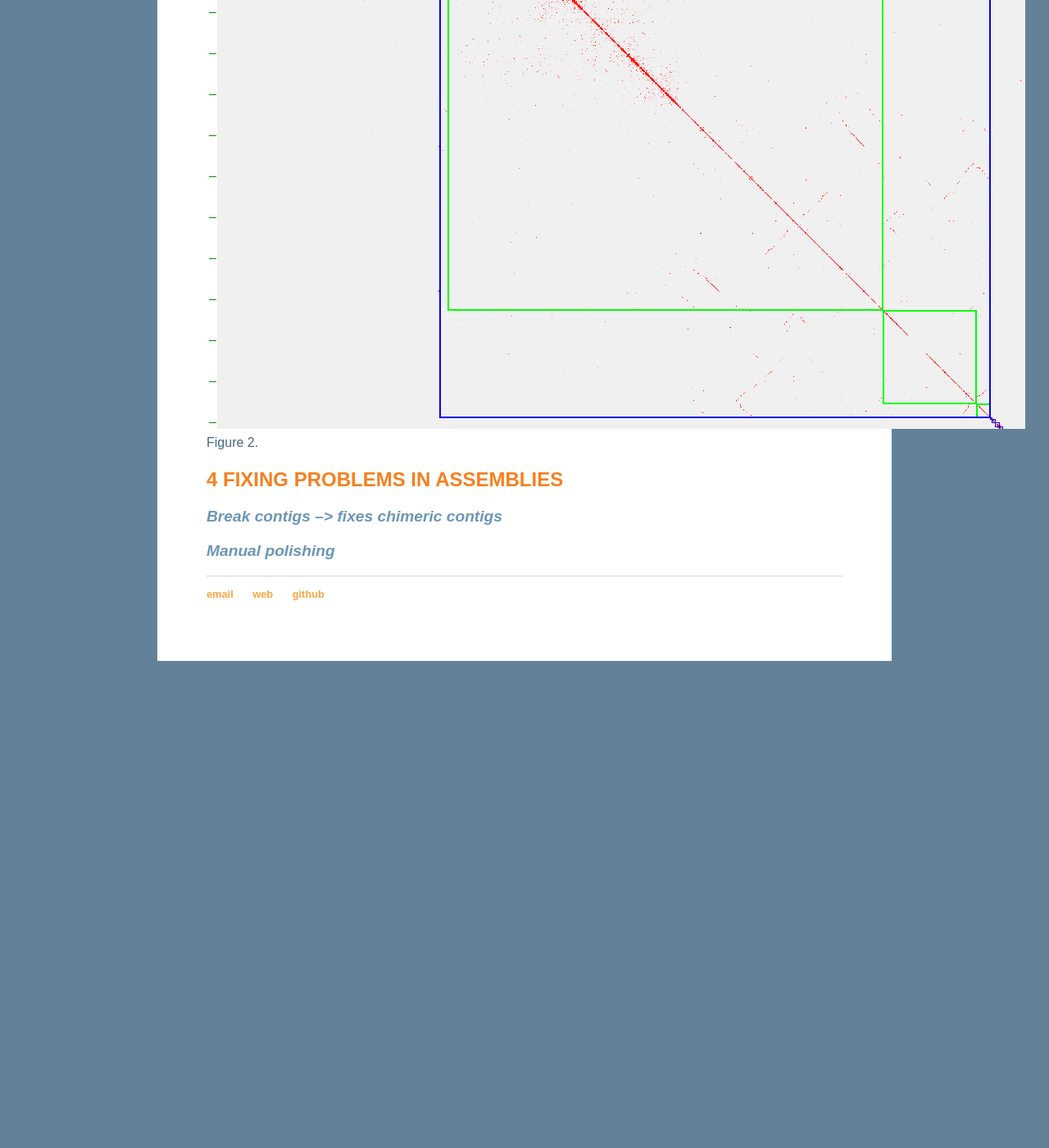
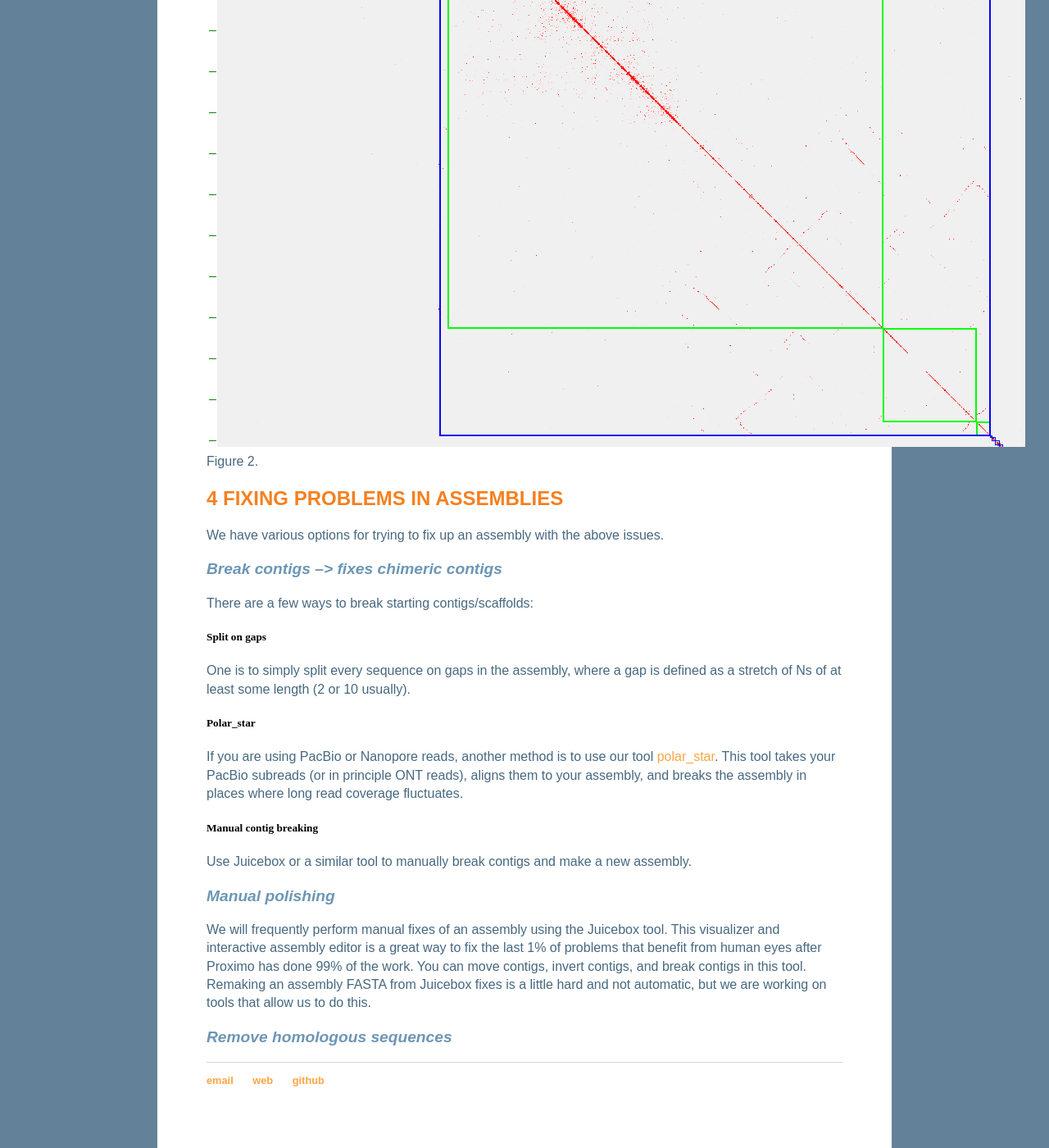
Before and after one commit to phasegenomics/phasegenomics.github.io, a Jekyll site: the page built from _posts/2018-09-20-starting-assembly-guidelines.md, in a window 1280 px wide and 1400 px high, scrolled down 3256 px. Shown: the whole window at 82% size. Built offline with Jekyll 4.4.1, drawn with Linux system fonts in a browser that asks for light colours; before the commit the page ends 4062 px from its top, so only the background shows below that; some of the changed text lies outside the part shown.

Commit message:
added some text about fixing problems in assemblies

```diff
--- a/_posts/2018-09-20-starting-assembly-guidelines.md
+++ b/_posts/2018-09-20-starting-assembly-guidelines.md
@@ -63,7 +63,7 @@ Erroneously joined sequences in the starting assembly create problems in scaffol
 ![three large chimeric contigs selected](https://github.com/phasegenomics/phasegenomics.github.io/blob/assembly_reqs/images/chimeric_contigs.png)
 
 ### Heterozygosity
-If there is heterozygosity in the starting assembly, this will lead to additional sequences being present that are homologous to some other sequence in the assembly. This can be ok if this is intentional (_e.g._ it is a diploid assembly or contains homeologs), but if the assembly is intended to be a single haploid sequence it will not represent linear sequence well and may contain spurious repeats. In each of these cases, Hi-C reads will be relatively difficult to map uniquely and therefore the signal useable for scaffolding will be weaker overall than for a haploid assembly. For an example of what homologous sequences look like on a Hi-C contact map, see Figure 2.
+If there is heterozygosity in the starting assembly, this will lead to additional sequences being present that are homologous to some other sequence in the assembly. This can be ok if this is intentional (_e.g._ it is a diploid assembly or contains homeologs), but if the assembly is intended to be a single haploid sequence it will not represent linear sequence well and may contain spurious repeats. In each of these cases, Hi-C reads will be relatively difficult to map uniquely and therefore the signal useable for scaffolding will be weaker overall than for a haploid assembly. For an example of what homologous sequences look like on a Hi-C contact map, see Figure 2. This example shows how complex the situation can get in a repeat-rich genome, in that the homology is observed both within and between contigs.
 
 ![homology within and between contigs](https://github.com/phasegenomics/phasegenomics.github.io/blob/assembly_reqs/images/homologous_contigs.png)
 Figure 2.
@@ -71,7 +71,21 @@ Figure 2.
 
 4     Fixing problems in assemblies
 ---------------------
+We have various options for trying to fix up an assembly with the above issues.
 
 ### Break contigs --> fixes chimeric contigs
+There are a few ways to break starting contigs/scaffolds:
+
+##### Split on gaps
+One is to simply split every sequence on gaps in the assembly, where a gap is defined as a stretch of Ns of at least some length (2 or 10 usually).
+
+##### Polar_star
+If you are using PacBio or Nanopore reads, another method is to use our tool [polar_star](https://github.com/phasegenomics/polar_star). This tool takes your PacBio subreads (or in principle ONT reads), aligns them to your assembly, and breaks the assembly in places where long read coverage fluctuates.
+
+##### Manual contig breaking
+Use Juicebox or a similar tool to manually break contigs and make a new assembly.
 
 ### Manual polishing
+We will frequently perform manual fixes of an assembly using the Juicebox tool. This visualizer and interactive assembly editor is a great way to fix the last 1% of problems that benefit from human eyes after Proximo has done 99% of the work. You can move contigs, invert contigs, and break contigs in this tool. Remaking an assembly FASTA from Juicebox fixes is a little hard and not automatic, but we are working on tools that allow us to do this.
+
+### Remove homologous sequences
```
